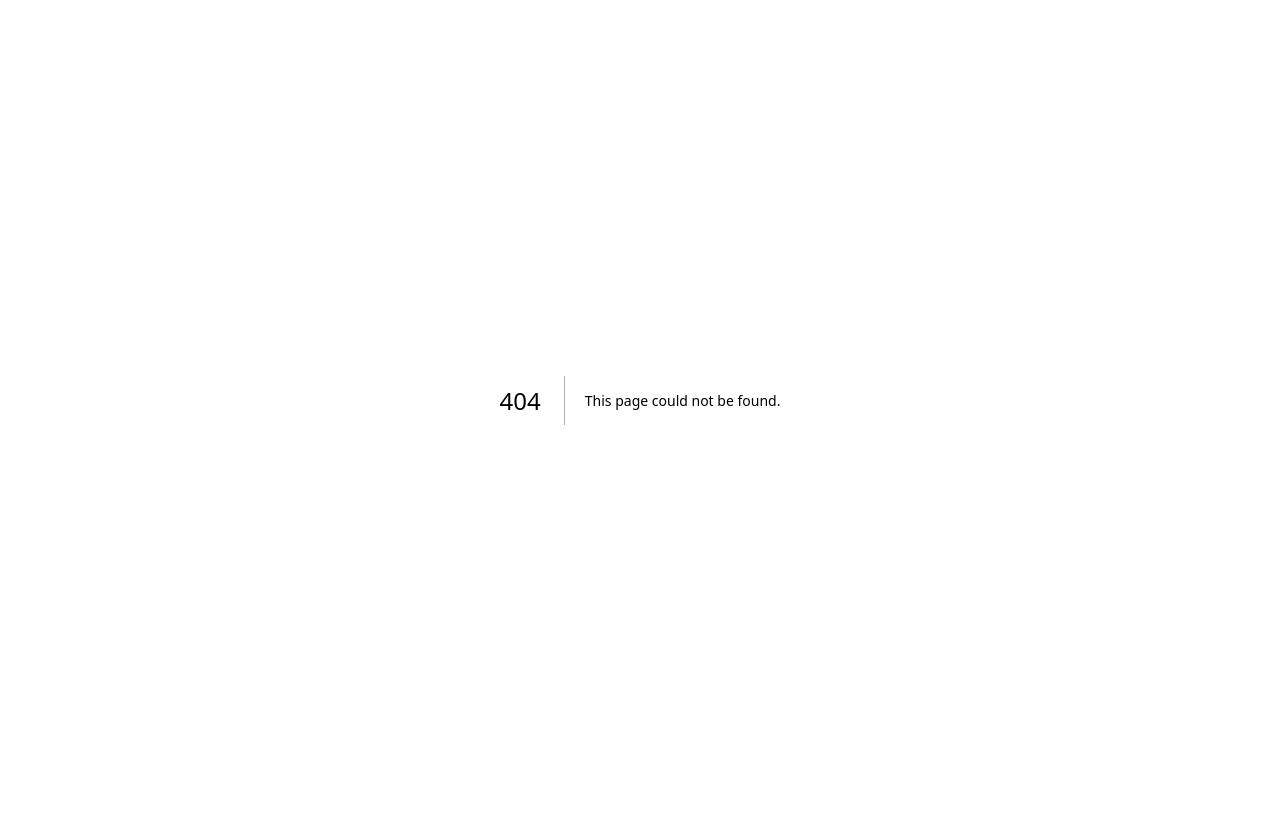
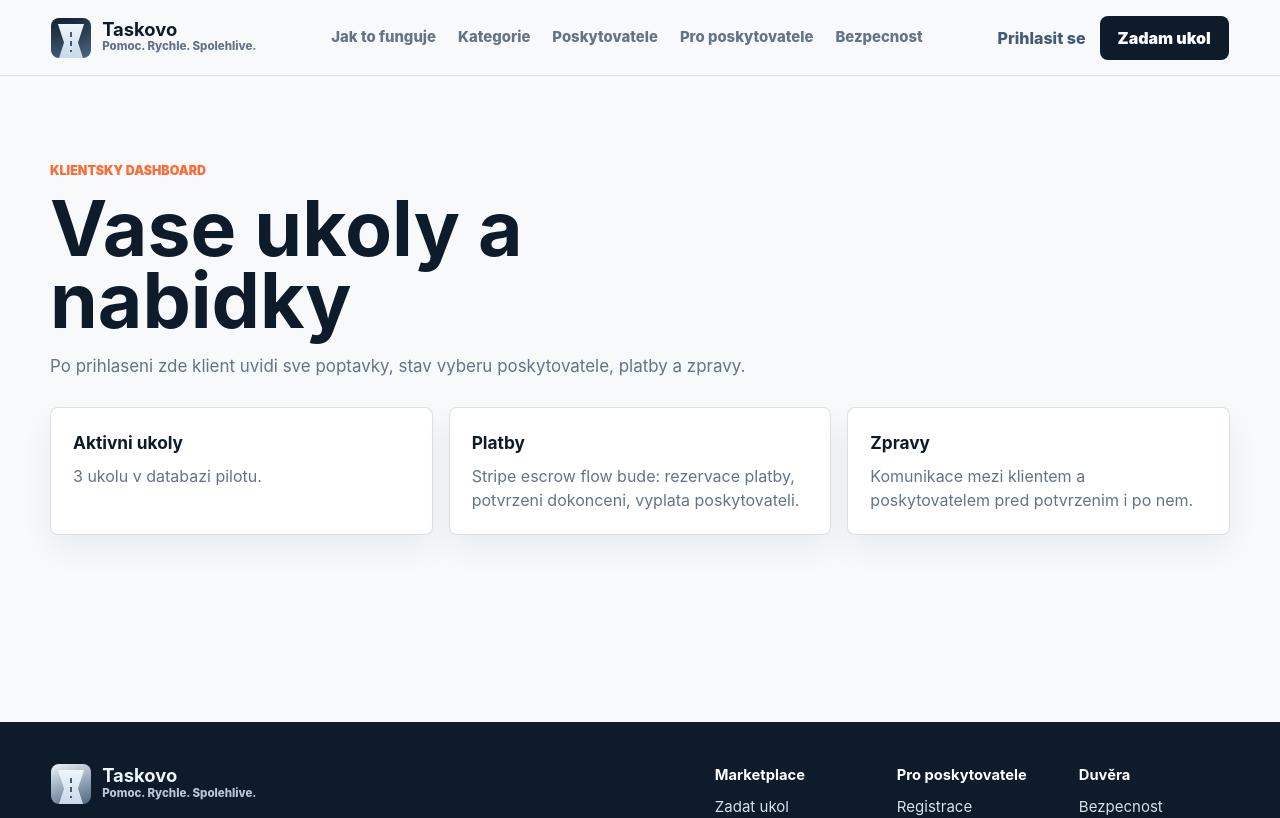
Before and after one commit to kaziodimm/taskovo-app, a Next.js app: page /dashboard in a window 1280 px wide. Before the commit this address had no page. Shown: the top 818 px of the page. Built offline with nearby package versions, Linux system fonts and the light colour scheme; no server answers.

Commit message:
Add client dashboard page

```diff
--- /dev/null
+++ b/app/dashboard/page.tsx
@@ -0,0 +1,21 @@
+import { Footer } from "@/components/Footer";
+import { Header } from "@/components/Header";
+import { getTasks } from "@/lib/data";
+
+export default async function DashboardPage() {
+  const tasks = await getTasks();
+  return (
+    <>
+      <Header />
+      <main className="page-shell">
+        <section className="section-title"><p className="kicker">Klientsky dashboard</p><h1 className="page-title">Vase ukoly a nabidky</h1><p>Po prihlaseni zde klient uvidi sve poptavky, stav vyberu poskytovatele, platby a zpravy.</p></section>
+        <div className="dashboard-grid">
+          <article className="dashboard-panel"><h3>Aktivni ukoly</h3><p>{tasks.length} ukolu v databazi pilotu.</p></article>
+          <article className="dashboard-panel"><h3>Platby</h3><p>Stripe escrow flow bude: rezervace platby, potvrzeni dokonceni, vyplata poskytovateli.</p></article>
+          <article className="dashboard-panel"><h3>Zpravy</h3><p>Komunikace mezi klientem a poskytovatelem pred potvrzenim i po nem.</p></article>
+        </div>
+      </main>
+      <Footer />
+    </>
+  );
+}
```
